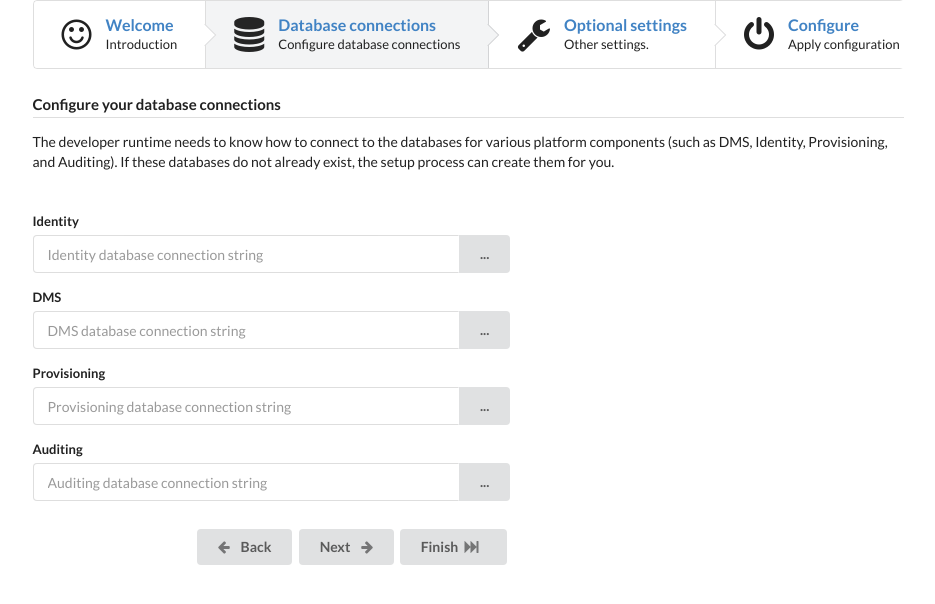
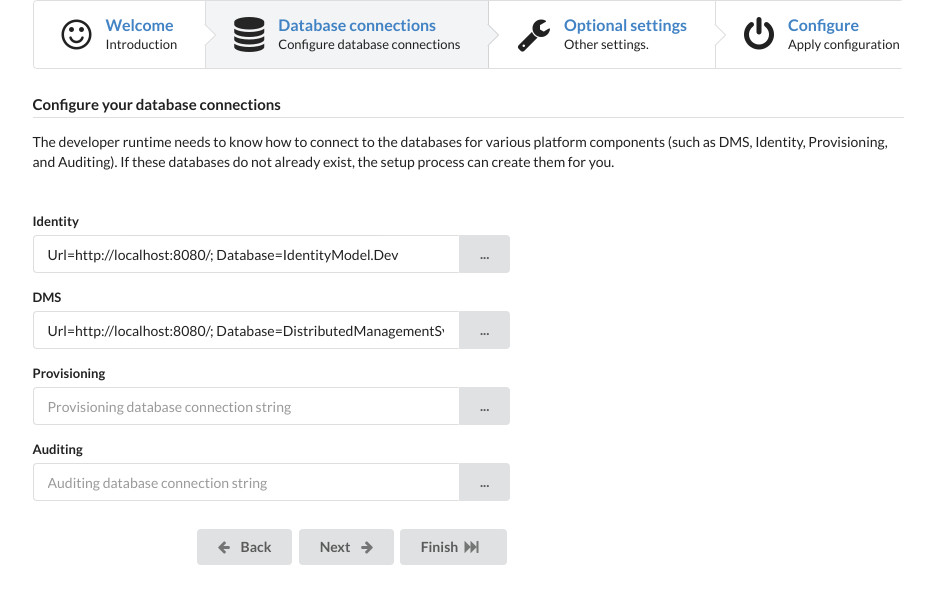
Before and after one commit to tintoy/first-aspnet-5-beta7, a website: page wwwroot/wizard-2.html in a window 1280 px wide. Shown: the whole page, without its empty margins (131-1066 px from the left). Drawn offline with Linux system fonts and the light colour scheme.

Commit message:
Add sample connection strings to wizard UI mockup.

```diff
--- a/wwwroot/wizard-2.html
+++ b/wwwroot/wizard-2.html
@@ -78,14 +78,14 @@
 									<div class="field">
 										<label>Identity</label>
 										<div class="ui action input">
-											<input type="text" name="IdentityConnectionString" placeholder="Identity database connection string">
+											<input type="text" name="IdentityConnectionString" placeholder="Identity database connection string" value="Url=http://localhost:8080/; Database=IdentityModel.Dev">
 											<button class="ui button" title="Connection details">...</button>
 										</div>
 									</div>
 									<div class="field">
 										<label>DMS</label>
 										<div class="ui action input">
-											<input type="text" name="DmsConnectionString" placeholder="DMS database connection string">
+											<input type="text" name="DmsConnectionString" placeholder="DMS database connection string" value="Url=http://localhost:8080/; Database=DistributedManagementSystem.Dev">
 											<button class="ui button" title="Connection details">...</button>
 										</div>
 									</div>
```
Also changed, not shown: 1 other file.
